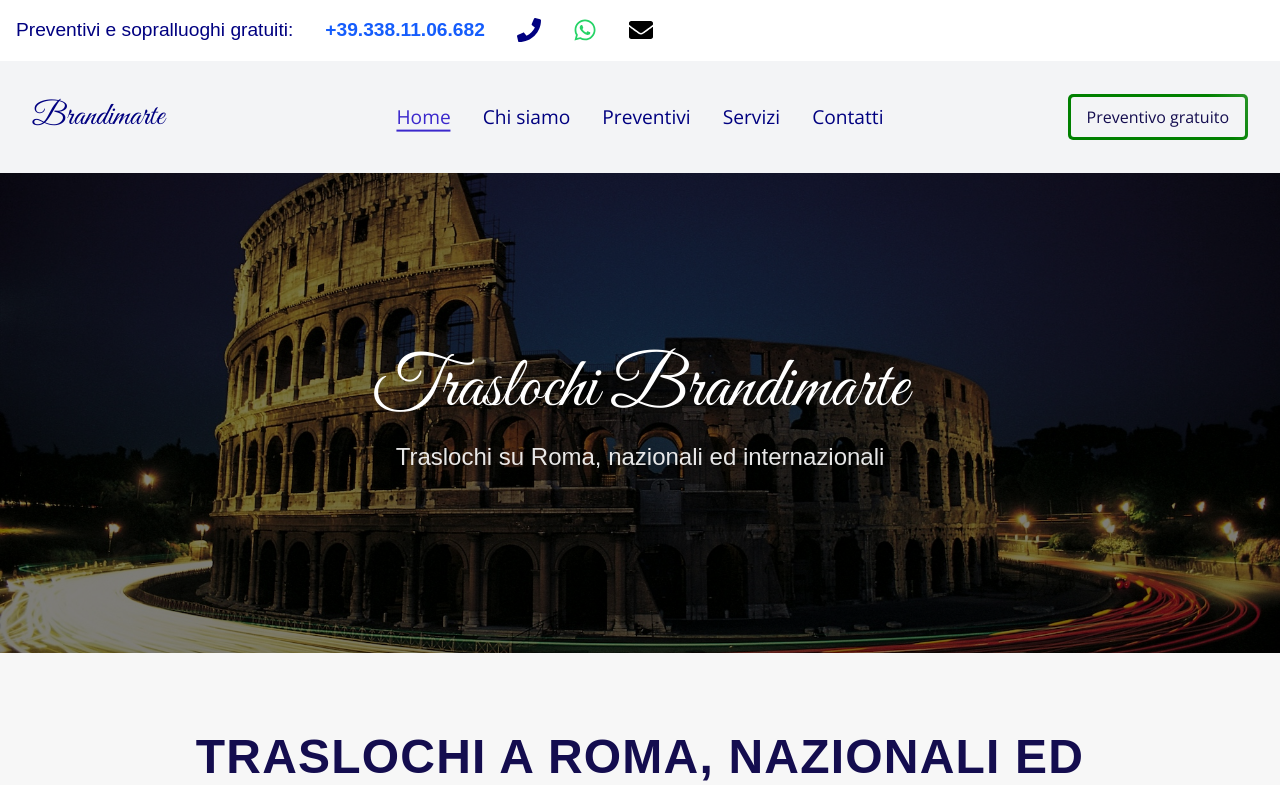
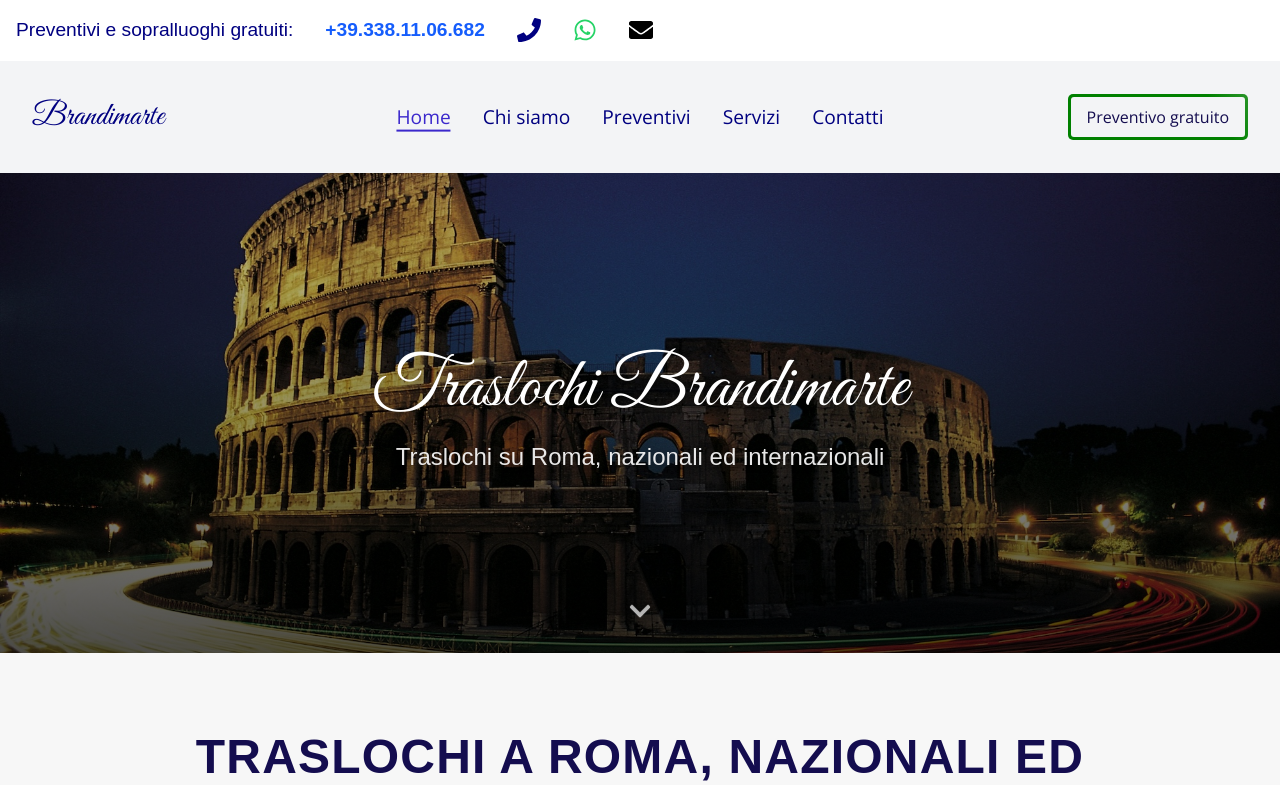
Before and after one commit to MarcoValeri/brandimarte-app, a Next.js app: page / in a window 1280 px wide. Shown: the top 785 px of the page. Built offline with nearby package versions, Linux system fonts and the light colour scheme; a web font is replaced by a local one.

Commit message:
Improve header

```diff
--- a/app/components/Header/Header.tsx
+++ b/app/components/Header/Header.tsx
@@ -1,7 +1,10 @@
+"use client";
+
 import Image from "next/image";
 import NavContact from "../NavContact/NavContact";
 import NavMenu from "../NavMenu/NavMenu";
 import colosseoImg from "@/app/assets/images/colosseo-a-roma.jpg";
+import { FaChevronDown } from "react-icons/fa";
 
 interface HeaderProps {
     subtitle?: string;
@@ -20,15 +23,27 @@ const Header = ({ subtitle = "Traslochi su Roma, nazionali ed internazionali" }:
                     className="object-cover"
                     priority
                 />
-                <div className="absolute inset-0 bg-black/50" />
-                <div className="relative z-10 text-center px-4">
-                    <h1 className="font-[family-name:var(--font-great-vibes-nf)] text-5xl md:text-7xl text-white mb-4">
+                {/* Gradient overlay — darker at bottom for text readability */}
+                <div className="absolute inset-0 bg-linear-to-t from-black/70 via-black/40 to-black/20" />
+
+                {/* Text content with fade-in animation */}
+                <div className="relative z-10 text-center px-4 animate-fade-in">
+                    <h1 className="font-[family-name:var(--font-great-vibes-nf)] text-5xl md:text-7xl text-white mb-4 drop-shadow-lg">
                         Traslochi Brandimarte
                     </h1>
-                    <h2 className="text-xl md:text-2xl text-white/90 font-light">
+                    <h2 className="text-xl md:text-2xl text-white/90 font-normal drop-shadow-md">
                         {subtitle}
                     </h2>
                 </div>
+
+                {/* Scroll indicator */}
+                <button
+                    onClick={() => window.scrollBy({ top: window.innerHeight * 0.6, behavior: "smooth" })}
+                    className="absolute bottom-6 left-1/2 -translate-x-1/2 z-10 animate-bounce bg-transparent border-none cursor-pointer"
+                    aria-label="Scroll down"
+                >
+                    <FaChevronDown className="text-2xl text-white/70" />
+                </button>
             </section>
         </header>
     );
--- a/app/globals.css
+++ b/app/globals.css
@@ -24,8 +24,23 @@
     }
 }
 
+@keyframes fade-in {
+    0% {
+        opacity: 0;
+        transform: translateY(20px);
+    }
+    100% {
+        opacity: 1;
+        transform: translateY(0);
+    }
+}
+
 .animate-marquee {
     animation: marquee 10s linear infinite;
+}
+
+.animate-fade-in {
+    animation: fade-in 0.8s ease-out forwards;
 }
 
 @media (min-width: 768px) {
```
